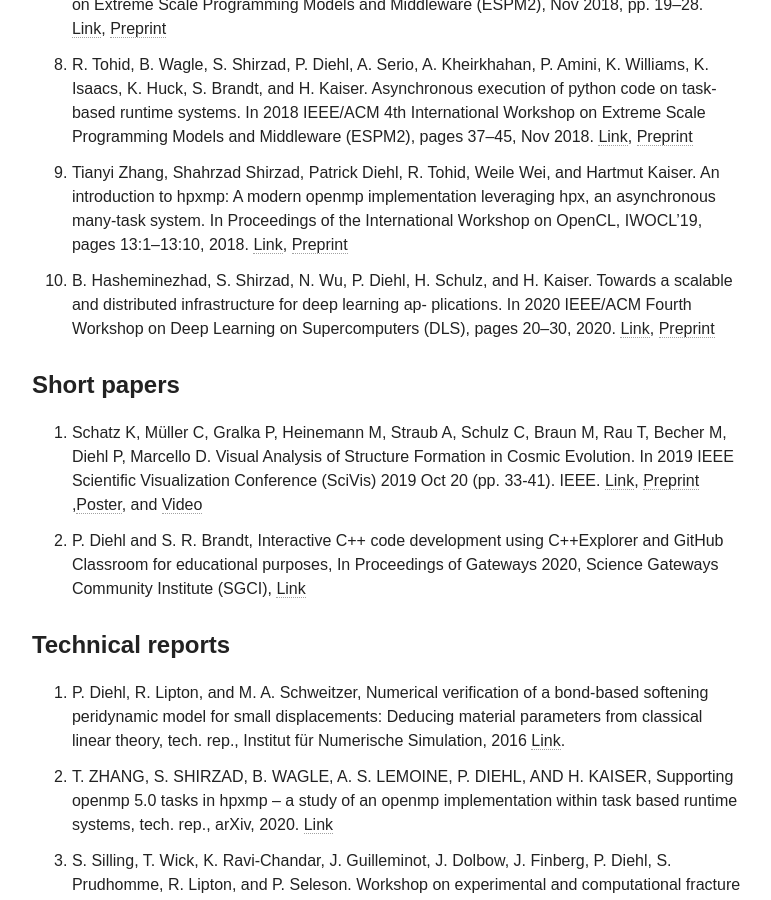
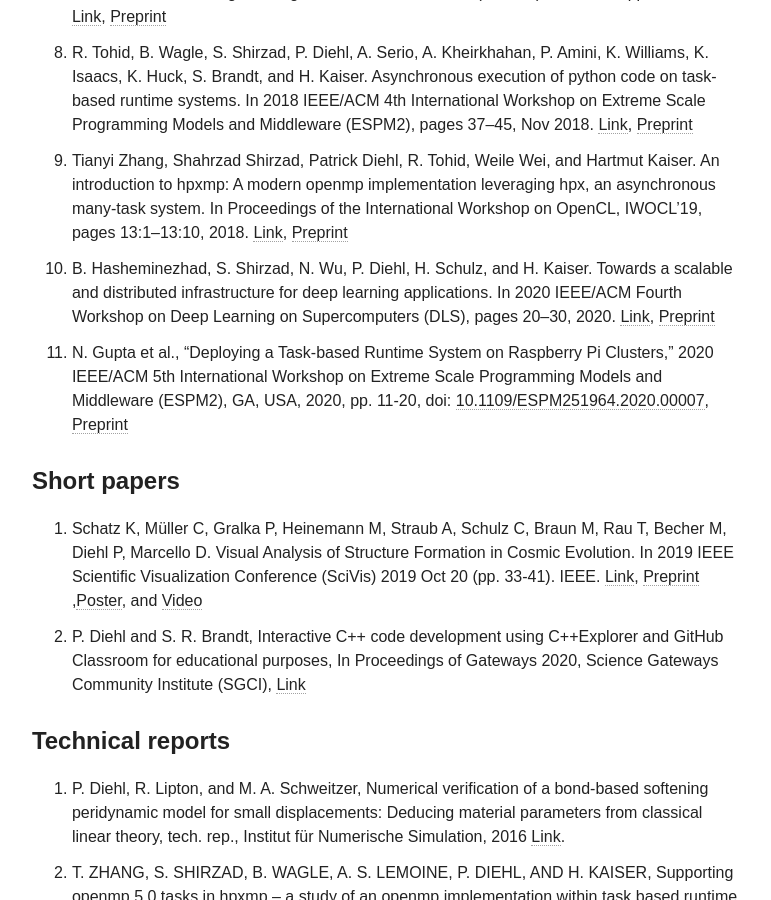
Before and after one commit to diehlpk/diehlpk.github.io, a Jekyll site: the page built from cv/index.md, in a window 1280 px wide and 900 px high, scrolled down 4412 px. Shown: the whole window, without its empty margins (254-1025 px from the left). Built offline with Jekyll 4.4.1, drawn with Linux system fonts in a browser that asks for light colours; nearby versions of some CDN libraries; some web fonts are replaced; some of the changed text lies outside the part shown.

Commit message:
Update CV

```diff
--- a/cv/index.md
+++ b/cv/index.md
@@ -123,9 +123,9 @@ Nov 2018, pp. 19–28. [Link](https://doi.org/10.1109/ESPM2.2018.00006), [Prepri
 Workshop on Extreme Scale Programming Models and Middleware (ESPM2), pages 37–45, Nov 2018. [Link](https://doi.org/10.1109/ESPM2.2018.00009), [Preprint](https://arxiv.org/abs/1810.07591)
 9. Tianyi Zhang, Shahrzad Shirzad, Patrick Diehl, R. Tohid, Weile Wei, and Hartmut Kaiser. An introduction to hpxmp: A modern openmp implementation leveraging hpx, an asynchronous many-task system. In Proceedings of the International Workshop on OpenCL, IWOCL’19, pages 13:1–13:10, 2018. [Link](https://dl.acm.org/citation.cfm?doid=3318170.3318191), [Preprint](https://arxiv.org/abs/1903.03023)
 10. B. Hasheminezhad, S. Shirzad, N. Wu, P. Diehl, H. Schulz, and H. Kaiser.
-Towards a scalable and distributed infrastructure for deep learning ap-
-plications. In 2020 IEEE/ACM Fourth Workshop on Deep Learning on
+Towards a scalable and distributed infrastructure for deep learning applications. In 2020 IEEE/ACM Fourth Workshop on Deep Learning on
 Supercomputers (DLS), pages 20–30, 2020. [Link](https://ieeexplore.ieee.org/abstract/document/9297125), [Preprint](https://arxiv.org/abs/2010.03012)
+11. N. Gupta et al., "Deploying a Task-based Runtime System on Raspberry Pi Clusters," 2020 IEEE/ACM 5th International Workshop on Extreme Scale Programming Models and Middleware (ESPM2), GA, USA, 2020, pp. 11-20, doi: [10.1109/ESPM251964.2020.00007](https://ieeexplore.ieee.org/abstract/document/9307132), [Preprint](https://arxiv.org/abs/2010.04106)
 
 
 #### Short papers
```
Also changed, not shown: other parts of cv/index.md (+2 -2 lines).
